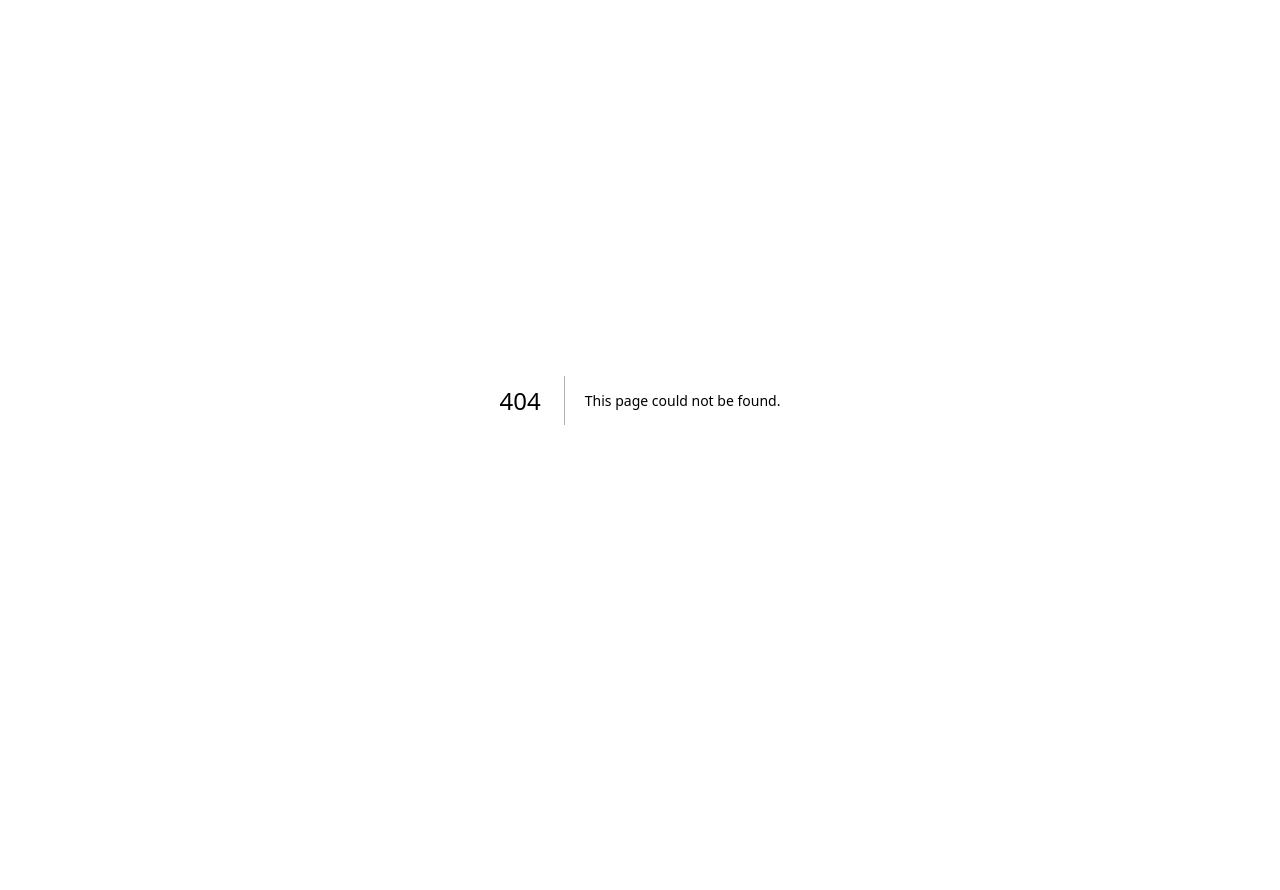
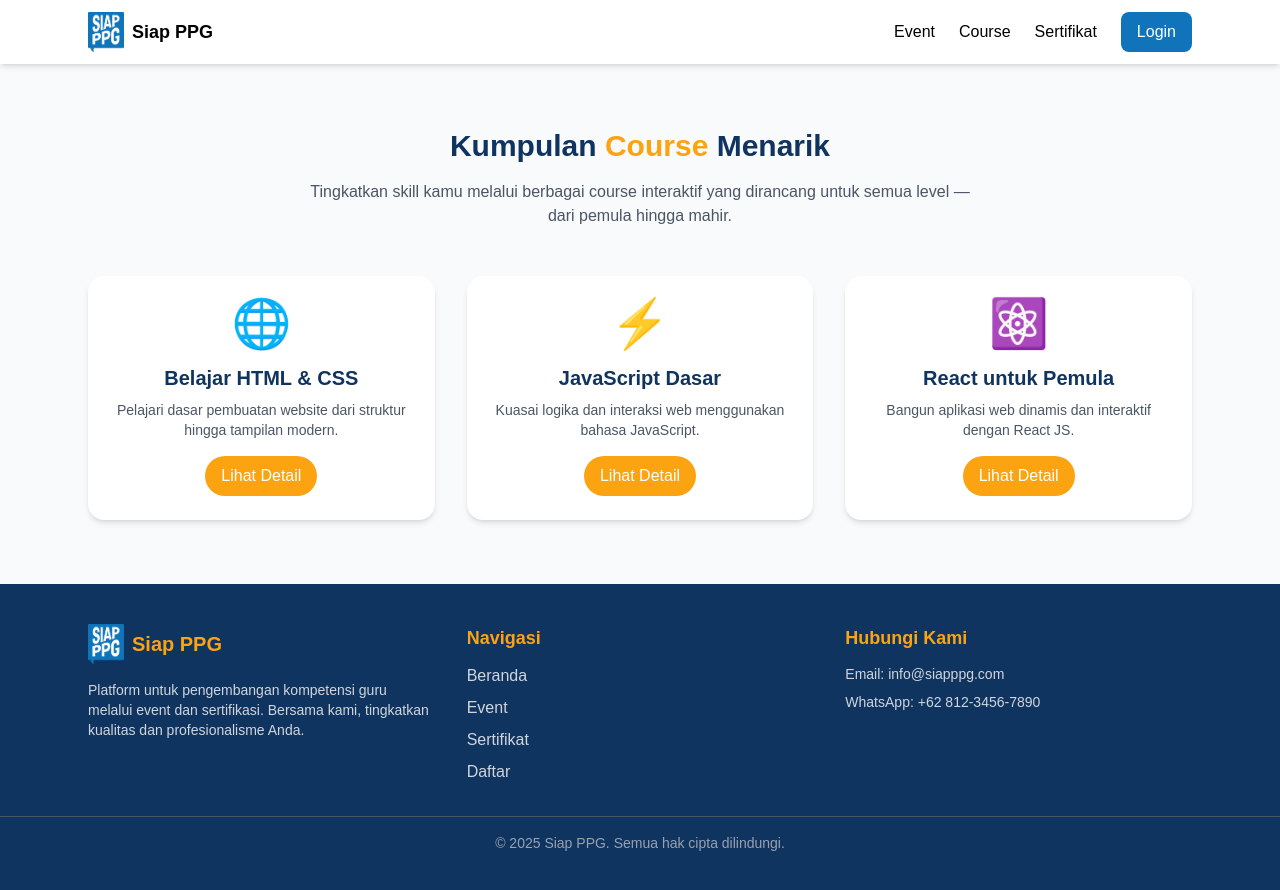
Before and after one commit to yudayuda78/siapppg-app-nextjs, a Next.js app: page /course in a window 1280 px wide. Before the commit this address had no page. Shown: the top 890 px of the page. Before the commit the page ends 800 px from the top, so only its background shows below. Built offline with nearby package versions, Linux system fonts and the light colour scheme.

Commit message:
Style : Course

```diff
--- /dev/null
+++ b/src/app/course/page.tsx
@@ -0,0 +1,14 @@
+import Navbar from "@/component/composite/Navbar";
+import CourseContent from "@/component/composite/CourseContent";
+import Footer from "@/component/composite/Footer";
+
+
+export default function Course(){
+    return(
+        <>
+            <Navbar></Navbar>
+            <CourseContent></CourseContent>
+            <Footer></Footer>
+        </>
+    )
+}
--- /dev/null
+++ b/src/component/composite/CourseContent.tsx
@@ -0,0 +1,52 @@
+export default function CourseContent() {
+  const courses = [
+    {
+      title: "Belajar HTML & CSS",
+      description: "Pelajari dasar pembuatan website dari struktur hingga tampilan modern.",
+      icon: "🌐",
+    },
+    {
+      title: "JavaScript Dasar",
+      description: "Kuasai logika dan interaksi web menggunakan bahasa JavaScript.",
+      icon: "⚡",
+    },
+    {
+      title: "React untuk Pemula",
+      description: "Bangun aplikasi web dinamis dan interaktif dengan React JS.",
+      icon: "⚛️",
+    },
+  ];
+
+  return (
+    <section className="bg-gray-50 py-16">
+      <div className="max-w-6xl mx-auto px-6 text-center">
+        <h2 className="text-3xl font-bold text-[#0F3460] mb-4">
+          Kumpulan <span className="text-[#FCA311]">Course</span> Menarik
+        </h2>
+        <p className="text-gray-600 max-w-2xl mx-auto mb-12">
+          Tingkatkan skill kamu melalui berbagai course interaktif yang dirancang untuk semua level — dari pemula hingga mahir.
+        </p>
+
+        <div className="grid gap-8 sm:grid-cols-2 lg:grid-cols-3">
+          {courses.map((course, index) => (
+            <div
+              key={index}
+              className="bg-white rounded-2xl shadow-md p-6 transition-transform transform hover:-translate-y-2 hover:shadow-lg"
+            >
+              <div className="text-5xl mb-4">{course.icon}</div>
+              <h3 className="text-xl font-semibold text-[#0F3460] mb-2">
+                {course.title}
+              </h3>
+              <p className="text-gray-600 text-sm mb-4">
+                {course.description}
+              </p>
+              <button className="bg-[#FCA311] text-white px-4 py-2 rounded-full font-medium hover:bg-[#e28c0a] transition">
+                Lihat Detail
+              </button>
+            </div>
+          ))}
+        </div>
+      </div>
+    </section>
+  );
+}
--- a/src/component/composite/EventContent.tsx
+++ b/src/component/composite/EventContent.tsx
@@ -19,7 +19,7 @@ export default function EventContent() {
       try {
         const res = await fetch("/api/event");
         const result = await res.json();
-        setEvents(result.data); // sesuai struktur response dari route kamu
+        setEvents(result.data);
       } catch (error) {
         console.error("Failed to fetch events:", error);
       } finally {
--- a/src/component/composite/Navbar.tsx
+++ b/src/component/composite/Navbar.tsx
@@ -26,6 +26,13 @@ export default function Navbar() {
           </Link>
 
           <Link
+            href="/course"
+            className="text-black font-medium hover:text-gray-700 transition-colors"
+          >
+            Course
+          </Link>
+
+          <Link
             href="/sertifikat"
             className="text-black font-medium hover:text-gray-700 transition-colors"
           >
```
Also changed, not shown: 2 other files (tests, documents, lock files or other folders).
